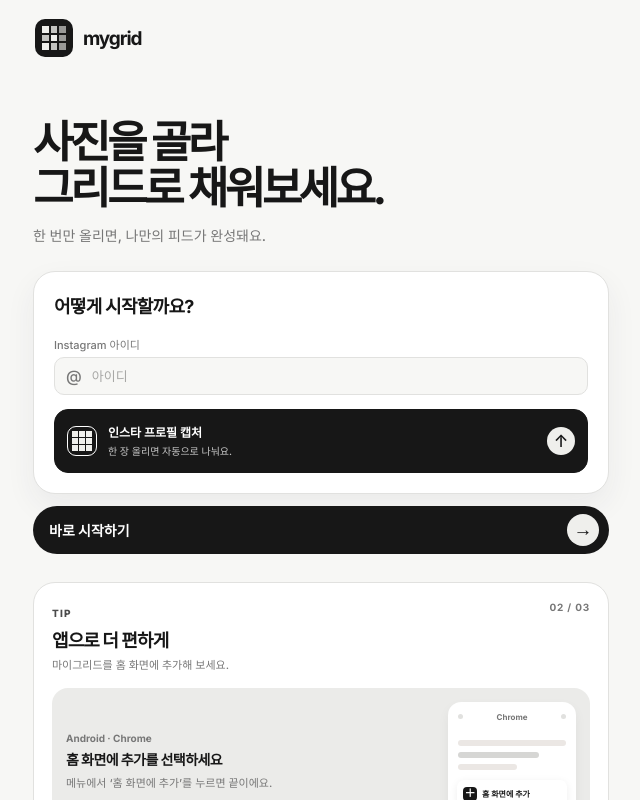
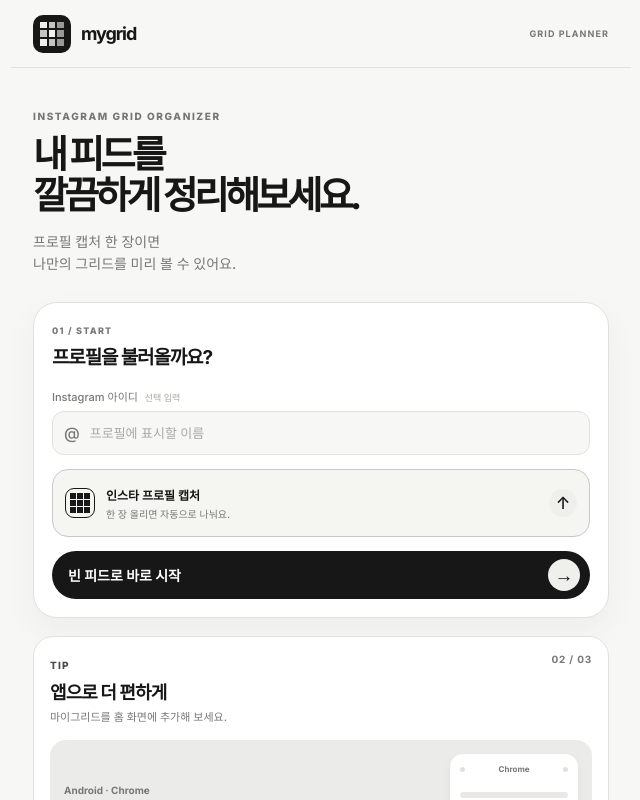
Before and after one commit to onlybyjack/mygrid, a Next.js app: page /home in a window 1280 px wide. Shown: the top 800 px of the page, without its empty margins (319-959 px from the left). Built offline with nearby package versions, Linux system fonts and the light colour scheme.

Commit message:
Redesign homepage entry screen

```diff
--- a/app/globals.css
+++ b/app/globals.css
@@ -18,20 +18,26 @@
 .grid-mark i { display:block; background:var(--accent); }
 .grid-mark:not(.grid-mark-uniform) i:nth-child(2n) { opacity:.8; }
 .grid-mark:not(.grid-mark-uniform) i:nth-child(3n) { opacity:.6; }
-.brand-row { height:76px; padding:0 24px; display:flex; align-items:center; justify-content:space-between; }
-.brand { display:flex; align-items:center; gap:10px; font-size:19px; letter-spacing:-.06em; }
-.connect-content { padding:28px 22px 22px; }
-h1 { margin:16px 0 13px; font-size:44px; line-height:1.04; letter-spacing:-.08em; }
-.lead { max-width:390px; margin:0 0 24px; color:var(--muted); font-size:14px; line-height:1.6; }
-.connect-card { padding:20px; border:1px solid var(--line); border-radius:22px; background:var(--panel); box-shadow:0 12px 30px #36344f10; }
-.connect-card h2 { margin:0 0 5px; font-size:18px; letter-spacing:-.04em; }
+.brand-row { height:68px; padding:0 22px; display:flex; align-items:center; justify-content:space-between; border-bottom:1px solid var(--line); }
+.brand { display:flex; align-items:center; gap:10px; font-size:18px; letter-spacing:-.06em; }
+.brand-note { color:var(--muted); font-size:9px; font-weight:700; letter-spacing:.12em; }
+.connect-content { padding:42px 22px 28px; }
+.hero-kicker { margin:0 0 12px; color:var(--muted); font-size:10px; font-weight:800; letter-spacing:.16em; }
+h1 { margin:0 0 15px; font-size:38px; line-height:1.08; letter-spacing:-.1em; }
+h1 span { white-space:nowrap; }
+.lead { max-width:390px; margin:0 0 28px; color:var(--muted); font-size:14px; line-height:1.55; }
+.connect-card { padding:22px 18px 18px; border:1px solid var(--line); border-radius:24px; background:var(--panel); box-shadow:0 14px 32px #36344f0d; }
+.card-heading { display:grid; gap:6px; margin-bottom:19px; }
+.card-heading small { color:var(--muted); font-size:9px; font-weight:800; letter-spacing:.14em; }
+.connect-card h2 { margin:0; font-size:19px; letter-spacing:-.06em; }
 .connect-card p { margin:0 0 24px; color:var(--muted); font-size:12px; }
 .connect-card label { display:block; margin-bottom:8px; color:var(--muted); font-size:11px; }
 .connect-card label.upload-submit { display:flex; color:#fff; }
-.identity-fields { display:grid; gap:10px; margin:18px 0 14px; }
+.identity-fields { display:grid; gap:10px; margin:0 0 14px; }
 .identity-fields label { margin:0 !important; color:var(--muted); }
-.identity-fields label > span { display:block; margin-bottom:5px; font-size:11px; }
-.handle-input { width:100%; min-height:38px; border:1px solid var(--line); border-radius:10px; color:var(--ink); background:var(--paper); }
+.identity-fields label > span { display:block; margin-bottom:7px; font-size:11px; }
+.identity-fields label > span em { margin-left:4px; color:#a8a8a6; font-size:9px; font-style:normal; }
+.handle-input { width:100%; min-height:44px; border:1px solid var(--line); border-radius:12px; color:var(--ink); background:var(--paper); }
 .handle-input { display:flex; align-items:center; }
 .handle-input b { padding-left:11px; color:var(--muted); font-size:16px; font-weight:500; }
 .handle-input input { min-width:0; flex:1; padding:9px 10px; border:0; outline:0; color:var(--ink); background:transparent; font-size:13px; }
@@ -52,17 +58,19 @@
 .upload-secondary { position:relative; display:flex !important; align-items:center; justify-content:space-between; margin:14px 0 0 !important; padding:0 2px; color:var(--ink) !important; font-size:12px !important; cursor:pointer; }
 .upload-secondary span { color:var(--muted); font-size:10px; }
 .upload-secondary input { position:absolute; inset:0; width:100%; height:100%; opacity:0; cursor:pointer; }
-.upload-option { position:relative; display:flex !important; align-items:center; gap:11px; min-height:64px; margin:10px 0 0 !important; padding:10px 12px; border:1px solid var(--line); border-radius:14px; color:var(--ink) !important; background:var(--panel); cursor:pointer; }
-.upload-option-featured { border-color:var(--ink); color:#fff !important; background:var(--ink); }
+.upload-option { position:relative; display:flex !important; align-items:center; gap:11px; min-height:68px; margin:10px 0 0 !important; padding:11px 12px; border:1px solid var(--line); border-radius:16px; color:var(--ink) !important; background:var(--panel); cursor:pointer; }
+.upload-option-featured { border-color:#c8c8c5; color:var(--ink) !important; background:#f5f5f2; }
+.upload-option-featured .upload-option-mark .grid-mark i { background:var(--ink); }
 .upload-option-mark { width:30px; height:30px; display:grid; place-items:center; flex:none; border:1px solid currentColor; border-radius:9px; font-size:19px; line-height:1; }
 .upload-option-mark .grid-mark { width:20px; height:20px; gap:1px; }
 .upload-option-copy { min-width:0; display:grid; gap:3px; }
 .upload-option-copy b { font-size:12px; }
 .upload-option-copy small { color:var(--muted); font-size:10px; }
-.upload-option-featured .upload-option-copy small { color:#c8c8c8; }
+.upload-option-featured .upload-option-copy small { color:var(--muted); }
 .upload-option-arrow { width:28px; height:28px; display:grid; place-items:center; flex:none; margin-left:auto; border-radius:50%; color:var(--ink); background:var(--accent); font-size:17px; }
 .upload-option input { position:absolute; inset:0; width:100%; height:100%; opacity:0; cursor:pointer; }
-.install-tip { margin-top:28px; padding:18px; border:1px solid var(--line); border-radius:22px; background:#fff; }
+.start-button { margin-top:14px; }
+.install-tip { margin-top:18px; padding:16px; border:1px solid var(--line); border-radius:20px; background:#fff; }
 .tip-heading { display:flex; align-items:flex-start; justify-content:space-between; gap:14px; }
 .tip-heading small { color:var(--orange); font-size:10px; font-weight:800; letter-spacing:.12em; }
 .tip-heading h2 { margin:5px 0 4px; font-size:18px; letter-spacing:-.05em; }
--- a/app/home/page.tsx
+++ b/app/home/page.tsx
@@ -490,19 +490,20 @@
 
   if (!preview) {
     return <main className="connect-page">
-      <header className="brand-row"><div className="brand"><div className="logo"><GridMark /></div><strong>mygrid</strong></div></header>
+      <header className="brand-row"><div className="brand"><div className="logo"><GridMark /></div><strong>mygrid</strong></div><small className="brand-note">GRID PLANNER</small></header>
       <section className="connect-content">
-        <h1>사진을 골라<br />그리드로 채워보세요.</h1>
-        <p className="lead">한 번만 올리면, 나만의 피드가 완성돼요.</p>
+        <p className="hero-kicker">INSTAGRAM GRID ORGANIZER</p>
+        <h1>내 피드를<br /><span>깔끔하게 정리해보세요.</span></h1>
+        <p className="lead">프로필 캡처 한 장이면<br />나만의 그리드를 미리 볼 수 있어요.</p>
         <section className="connect-card upload-card" onPaste={pasteGridScreenshot} tabIndex={0}>
-          <h2>어떻게 시작할까요?</h2>
+          <div className="card-heading"><small>01 / START</small><h2>프로필을 불러올까요?</h2></div>
           <div className="identity-fields">
-            <label><span>Instagram 아이디</span><div className="handle-input"><b>@</b><input value={username} onChange={(event) => updateUsername(event.target.value)} placeholder="아이디" autoCapitalize="none" autoCorrect="off" /></div></label>
+            <label><span>Instagram 아이디 <em>선택 입력</em></span><div className="handle-input"><b>@</b><input value={username} onChange={(event) => updateUsername(event.target.value)} placeholder="프로필에 표시할 이름" autoCapitalize="none" autoCorrect="off" /></div></label>
           </div>
           {message && <div className="error" role="alert">{message}</div>}
           <label className="upload-option upload-option-featured"><span className="upload-option-mark"><GridMark uniform /></span><span className="upload-option-copy"><b>인스타 프로필 캡처</b><small>한 장 올리면 자동으로 나눠요.</small></span><span className="upload-option-arrow">↑</span><input type="file" accept="image/jpeg,image/png,image/webp" onChange={chooseGridScreenshot} /></label>
+          <button className="primary start-button" type="button" onClick={startEmptyProfile}><b>빈 피드로 바로 시작</b><span>→</span></button>
         </section>
-        <button className="primary start-button" type="button" onClick={startEmptyProfile}><b>바로 시작하기</b><span>→</span></button>
         <section className="install-tip" aria-label="홈 화면에 추가하는 방법">
           <div className="tip-heading"><div><small>TIP</small><h2>앱으로 더 편하게</h2><p>마이그리드를 홈 화면에 추가해 보세요.</p></div><b>{String(activeTip + 1).padStart(2, "0")} / {String(INSTALL_TIPS.length).padStart(2, "0")}</b></div>
           <div className="tip-slider" onTouchStart={startTipSwipe} onTouchEnd={endTipSwipe}>
```
